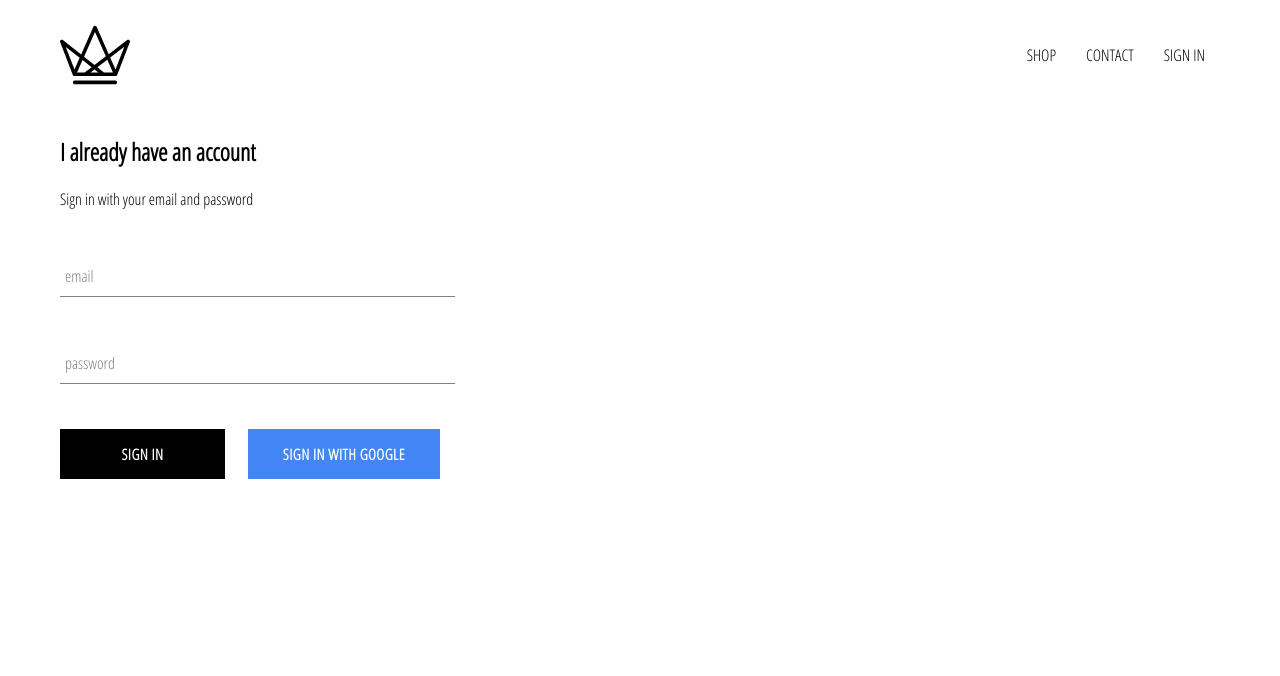
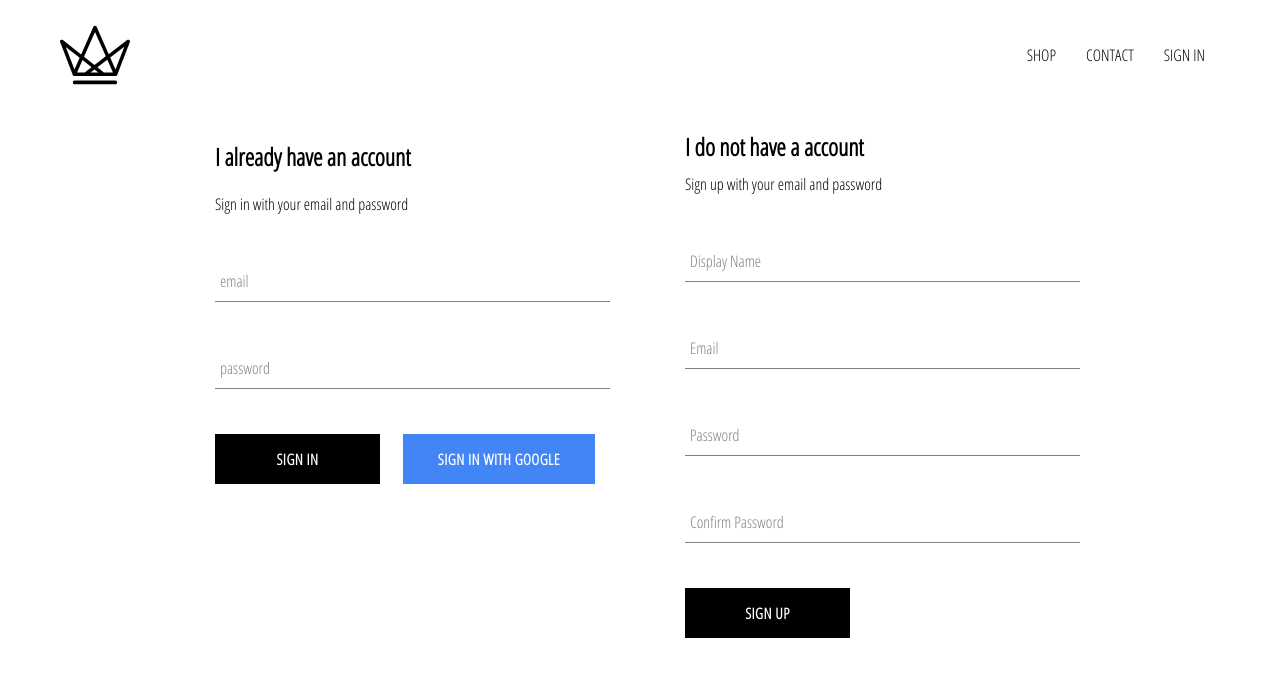
Before and after one commit to sanya-shch/shop2, a React (Create React App) app: page /signin in a window 1280 px wide. Shown: the top 676 px of the page. Built offline with nearby package versions, Linux system fonts and the light colour scheme; no server answers.

Commit message:
added sign-up/out

```diff
--- a/src/App.js
+++ b/src/App.js
@@ -5,7 +5,7 @@
 import ShopPage from './pages/shop/ShopPage.js';
 import Header from './components/header/Header';
 import SignInAndSignUpPage from './pages/sign-in_up/SignIn&Up';
-import { auth } from './firebase/firebase.utils';
+import { auth, createUserProfileDocument } from './firebase/firebase.utils';
 
 const HatsPage = () => (
     <div>
@@ -37,36 +37,35 @@
     </div>
 );
 
-// function App() {
-//   return (
-//       <div>
-//           <Header />
-//           <Switch>
-//               <Route exact path='/' component={Homepage} />
-//               <Route path='/hats' component={HatsPage} />
-//               <Route path='/jackets' component={JacketsPage} />
-//               <Route path='/sneakers' component={SneakersPage} />
-//               <Route path='/womens' component={WomensPage} />
-//               <Route path='/mens' component={MensPage} />
-//               <Route path='/shop' component={ShopPage} />
-//               <Route path='/signin' component={SignInAndSignUpPage} />
-//           </Switch>
-//       </div>
-//   );
-// }
+class App extends React.Component {
+    constructor() {
+        super();
 
-class App extends React.Component {
-    state = {
-        currentUser: null
-    };
+        this.state = {
+            currentUser: null
+        };
+    }
 
     unsubscribeFromAuth = null;
 
     componentDidMount() {
-        this.unsubscribeFromAuth = auth.onAuthStateChanged(user => {
-            this.setState({ currentUser: user });
+        this.unsubscribeFromAuth = auth.onAuthStateChanged(async userAuth => {
+            if (userAuth) {
+                const userRef = await createUserProfileDocument(userAuth);
 
-            console.log(user);
+                userRef.onSnapshot(snapShot => {
+                    this.setState({
+                        currentUser: {
+                            id: snapShot.id,
+                            ...snapShot.data()
+                        }
+                    });
+
+                    console.log(this.state);
+                });
+            }
+
+            this.setState({ currentUser: userAuth });
         });
     }
 
@@ -80,11 +79,6 @@
                 <Header currentUser={this.state.currentUser} />
                 <Switch>
                     <Route exact path='/' component={Homepage} />
-                    <Route path='/hats' component={HatsPage} />
-                    <Route path='/jackets' component={JacketsPage} />
-                    <Route path='/sneakers' component={SneakersPage} />
-                    <Route path='/womens' component={WomensPage} />
-                    <Route path='/mens' component={MensPage} />
                     <Route path='/shop' component={ShopPage} />
                     <Route path='/signin' component={SignInAndSignUpPage} />
                 </Switch>
--- a/src/components/sign-in/SignIn.jsx
+++ b/src/components/sign-in/SignIn.jsx
@@ -2,7 +2,7 @@
 import FormInput from '../form-input/FormInput';
 import CustomButton from '../custom-button/CustomButton';
 
-import {signInWithGoogle} from "../../firebase/firebase.utils";
+import {auth, signInWithGoogle} from "../../firebase/firebase.utils";
 
 import './signIn.styles.scss';
 
@@ -12,10 +12,17 @@
         password: ''
     };
 
-    handleSubmit = event => {
+    handleSubmit = async event => {
         event.preventDefault();
 
-        this.setState({ email: '', password: '' });
+        const { email, password } = this.state;
+
+        try {
+            await auth.signInWithEmailAndPassword(email, password);
+            this.setState({ email: '', password: '' });
+        } catch (error) {
+            console.log(error);
+        }
     };
 
     handleChange = event => {
--- /dev/null
+++ b/src/components/sign-up/SignUp.jsx
@@ -0,0 +1,96 @@
+import React from 'react';
+import FormInput from '../form-input/FormInput';
+import CustomButton from '../custom-button/CustomButton';
+import { auth, createUserProfileDocument } from '../../firebase/firebase.utils';
+import './signUp.styles.scss';
+
+class SignUp extends React.Component {
+    state = {
+        displayName: '',
+        email: '',
+        password: '',
+        confirmPassword: ''
+    };
+
+    handleSubmit = async event => {
+        event.preventDefault();
+
+        const { displayName, email, password, confirmPassword } = this.state;
+
+        if (password !== confirmPassword) {
+            alert("passwords don't match");
+            return;
+        }
+
+        try {
+            const { user } = await auth.createUserWithEmailAndPassword(
+                email,
+                password
+            );
+
+            await createUserProfileDocument(user, { displayName });
+
+            this.setState({
+                displayName: '',
+                email: '',
+                password: '',
+                confirmPassword: ''
+            });
+        } catch (error) {
+            console.error(error);
+        }
+    };
+
+    handleChange = event => {
+        const { name, value } = event.target;
+
+        this.setState({ [name]: value });
+    };
+
+    render() {
+        const { displayName, email, password, confirmPassword } = this.state;
+        return (
+            <div className='sign-up'>
+                <h2 className='title'>I do not have a account</h2>
+                <span>Sign up with your email and password</span>
+                <form className='sign-up-form' onSubmit={this.handleSubmit}>
+                    <FormInput
+                        type='text'
+                        name='displayName'
+                        value={displayName}
+                        onChange={this.handleChange}
+                        label='Display Name'
+                        required
+                    />
+                    <FormInput
+                        type='email'
+                        name='email'
+                        value={email}
+                        onChange={this.handleChange}
+                        label='Email'
+                        required
+                    />
+                    <FormInput
+                        type='password'
+                        name='password'
+                        value={password}
+                        onChange={this.handleChange}
+                        label='Password'
+                        required
+                    />
+                    <FormInput
+                        type='password'
+                        name='confirmPassword'
+                        value={confirmPassword}
+                        onChange={this.handleChange}
+                        label='Confirm Password'
+                        required
+                    />
+                    <CustomButton type='submit'>SIGN UP</CustomButton>
+                </form>
+            </div>
+        );
+    }
+}
+
+export default SignUp;
--- /dev/null
+++ b/src/components/sign-up/signUp.styles.scss
@@ -0,0 +1,9 @@
+.sign-up {
+  display: flex;
+  flex-direction: column;
+  width: 380px;
+
+  .title {
+    margin: 10px 0;
+  }
+}
--- a/src/firebase/firebase.utils.js
+++ b/src/firebase/firebase.utils.js
@@ -8,6 +8,31 @@
 
 firebase.initializeApp(config);
 
+export const createUserProfileDocument = async (userAuth, additionalData) => {
+    if (!userAuth) return;
+
+    const userRef = firestore.doc(`users/${userAuth.uid}`);
+
+    const snapShot = await userRef.get();
+
+    if (!snapShot.exists) {
+        const { displayName, email } = userAuth;
+        const createdAt = new Date();
+        try {
+            await userRef.set({
+                displayName,
+                email,
+                createdAt,
+                ...additionalData
+            });
+        } catch (error) {
+            console.log('error creating user', error.message);
+        }
+    }
+
+    return userRef;
+};
+
 export const auth = firebase.auth();
 export const firestore = firebase.firestore();
 
--- a/src/pages/sign-in_up/SignIn&Up.js
+++ b/src/pages/sign-in_up/SignIn&Up.js
@@ -1,10 +1,12 @@
 import React from 'react';
 import SignIn from '../../components/sign-in/SignIn';
+import SignUp from '../../components/sign-up/SignUp';
 import './signIn&Up.styles.scss';
 
 const SignInAndSignUpPage = () => (
     <div className='sign-in-and-sign-up'>
         <SignIn />
+        <SignUp />
     </div>
 );
 
--- a/src/pages/sign-in_up/signIn&Up.styles.scss
+++ b/src/pages/sign-in_up/signIn&Up.styles.scss
@@ -0,0 +1,6 @@
+.sign-in-and-sign-up {
+  width: 850px;
+  display: flex;
+  justify-content: space-between;
+  margin: 30px auto;
+}
```
